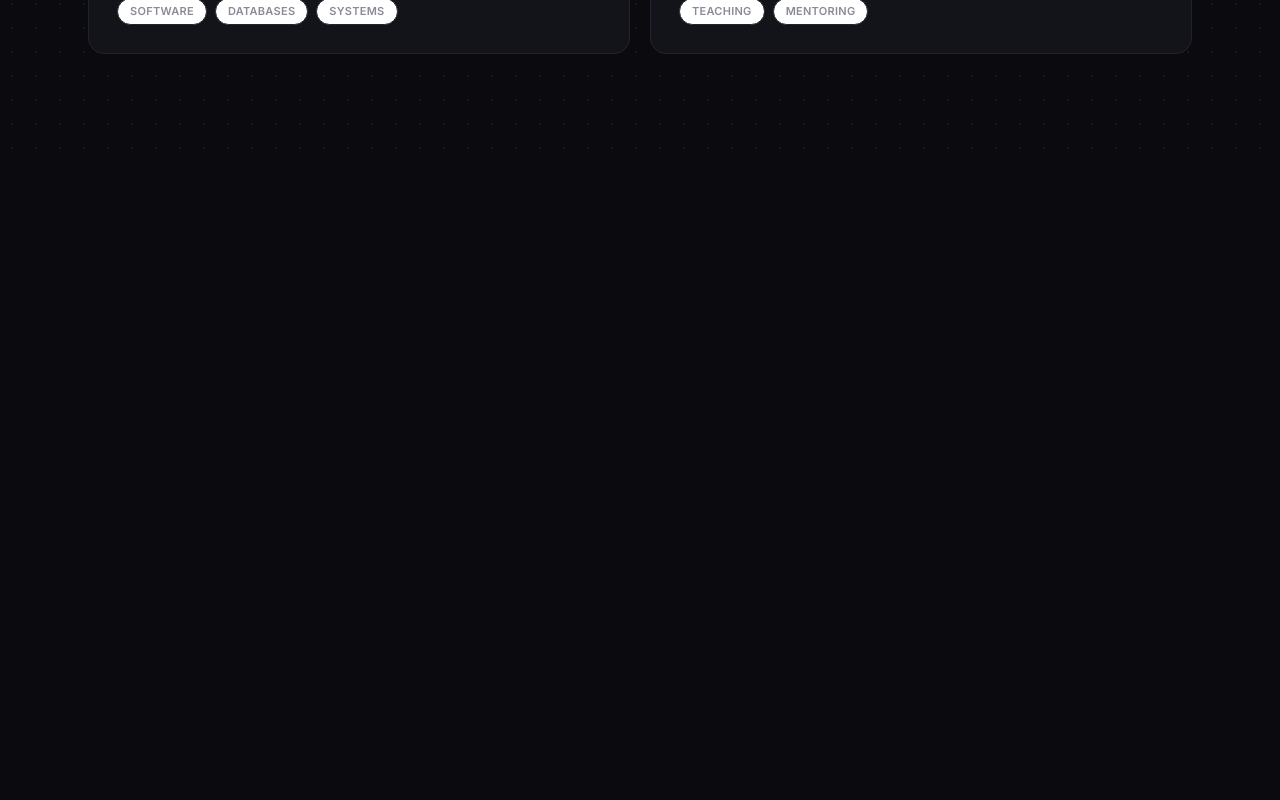
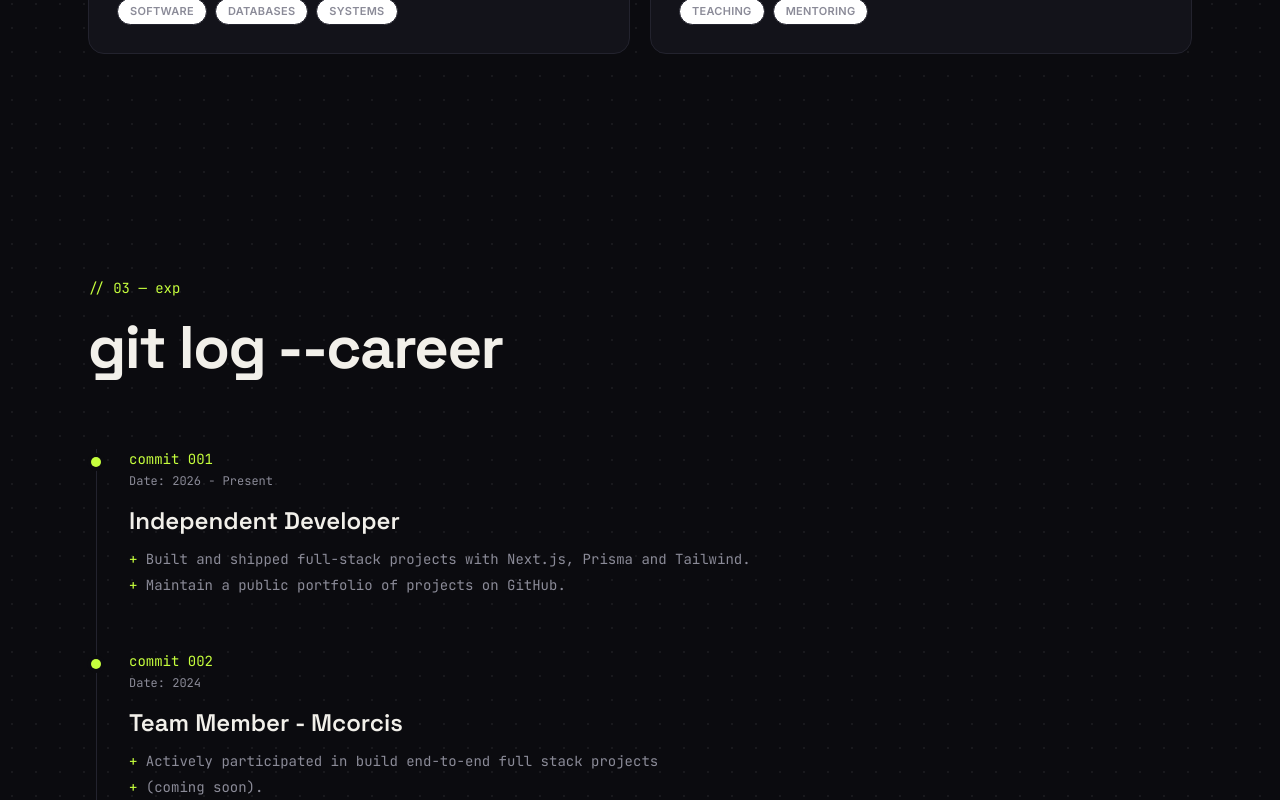
Before and after one commit to anold-a/amani-portfolio, a Next.js app: page / in a window 1280 px wide. Shown: the part 2000-2800 px from the top of the page. Before the commit the page ends 2166 px from the top, so only its background shows below. Built offline with nearby package versions, Linux system fonts and the light colour scheme.

Commit message:
implemented experience timeline

```diff
--- a/app/page.tsx
+++ b/app/page.tsx
@@ -3,6 +3,7 @@ import Navbar from "@/components/layout/Navbar";
 import Hero from "@/components/homepage/Herosection";
 import Bio from "@/components/homepage/BioSection";
 import Certs from "@/components/homepage/Certs";
+import Experience from "@/components/homepage/Experience";
 
 
 export default function Home() {
@@ -12,6 +13,7 @@ export default function Home() {
     <Hero />
     <Bio />
     <Certs />
+    <Experience />
     </>
 
   );
--- /dev/null
+++ b/components/homepage/Experience.tsx
@@ -0,0 +1,30 @@
+import SharedUI from "../layout/SharedUI";
+import Reveal from "../layout/Reveal"; // NEW
+import { experience } from "@/lib/data";
+
+export default function Experience() {
+  return (
+
+    <SharedUI id="exp" index="03" title="git log --career">
+      <ol className="relative ml-2 border-l border-line">
+        {experience.map((e) => (
+          <li key={e.id} className="relative pb-14 pl-8">
+            <span className="absolute -left-1.5 top-2 size-2.5 rounded-full bg-brand ring-4 ring-bg" />
+            <Reveal>
+              <p className="font-mono text-sm text-brand">commit {e.id}</p>
+              <p className="mt-1 font-mono text-xs text-muted">Date: {e.period}</p>
+              <h3 className="mt-4 font-display text-2xl font-semibold">{e.role}</h3>
+              <ul className="mt-3 space-y-1.5 font-mono text-sm text-muted">
+                {e.points.map((p) => (
+                  <li key={p}>
+                    <span className="text-brand">+</span> {p}
+                  </li>
+                ))}
+              </ul>
+            </Reveal>
+          </li>
+        ))}
+      </ol>
+    </SharedUI>
+  );
+}
--- a/lib/data.ts
+++ b/lib/data.ts
@@ -23,8 +23,8 @@ export const certs = [
 ];
 
 export const experience = [
-  { period: "2026 - Present", role: "Independent Developer", points: ["Built and shipped full-stack projects with Next.js, Prisma and Tailwind.", "Maintain a public portfolio of projects on GitHub."] },
-  { period: "2024", role: "Team Member - Mcorcis", points: ["Actively participated in build end-to-end full stack projects", "(coming soon)."] },
+  {id:"001", period: "2026 - Present", role: "Independent Developer", points: ["Built and shipped full-stack projects with Next.js, Prisma and Tailwind.", "Maintain a public portfolio of projects on GitHub."] },
+  {id:"002", period: "2024", role: "Team Member - Mcorcis", points: ["Actively participated in build end-to-end full stack projects", "(coming soon)."] },
 ];
 
 export const refs = [
```
